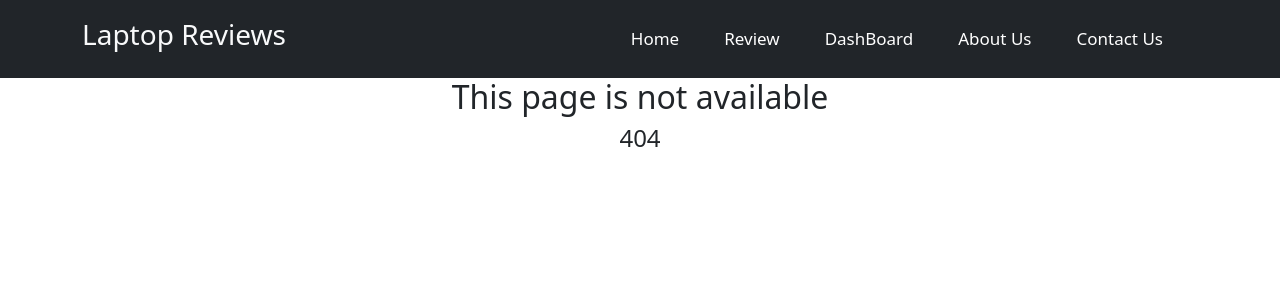
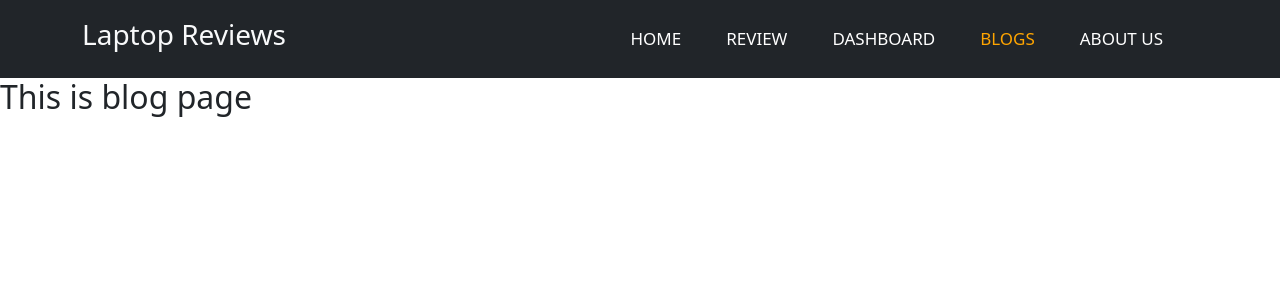
Before and after one commit to EmtiazHossainE2/msi-review, a React (Create React App) app: page /blogs in a window 1280 px wide. Before the commit this address had no page. Shown: the top 300 px of the page. Built offline with nearby package versions, Linux system fonts and the light colour scheme.

Commit message:
header added

```diff
--- a/src/App.js
+++ b/src/App.js
@@ -3,11 +3,11 @@ import 'bootstrap/dist/css/bootstrap.min.css';
 import { Route, Routes } from 'react-router-dom';
 import Home from './pages/Home/Home';
 import NotFound from './components/NotFound/NotFound';
-import Contact from './pages/Contact/Contact';
 import About from './pages/About/About';
 import Dashboard from './pages/Dashboard/Dashboard';
 import Review from './pages/Review/Review';
 import Header from './components/Header/Header';
+import Blogs from './pages/Blogs/Blogs';
 
 const App = () => {
     return (
@@ -17,8 +17,8 @@ const App = () => {
                 <Route path='/' element={<Home></Home>}></Route>
                 <Route path='/review' element={<Review></Review>}></Route>
                 <Route path='/dashboard' element={<Dashboard></Dashboard>}></Route>
+                <Route path='/blogs' element={<Blogs></Blogs>}></Route>
                 <Route path='/about-us' element={<About></About>}></Route>
-                <Route path='/contact-us' element={<Contact></Contact>}></Route>
                 <Route path='*' element={<NotFound></NotFound>}></Route>
             </Routes>
         </div>
--- a/src/components/Header/Header.js
+++ b/src/components/Header/Header.js
@@ -11,12 +11,12 @@ const Header = ({ cart }) => {
                     <Link className='text-light text-decoration-none' to='/'><h3 >Laptop Reviews</h3></Link>
                     <Navbar.Toggle aria-controls="responsive-navbar-nav" />
                     <Navbar.Collapse id="responsive-navbar-nav" className='justify-content-end '>
-                        <Nav className='nav-style'>
+                        <Nav className='nav-style text-uppercase'>
                             <CustomLink className='py-5' to='/'>Home</CustomLink>
                             <CustomLink className='py-5' to='/review'>Review</CustomLink>
                             <CustomLink className='py-5' to='/dashboard'>DashBoard</CustomLink>
+                            <CustomLink className='py-5' to='/blogs'>blogs</CustomLink>
                             <CustomLink className='py-5' to='/about-us'>About Us</CustomLink>
-                            <CustomLink className='py-5' to='/contact-us'>Contact Us</CustomLink>
                         </Nav>
                     </Navbar.Collapse>
                 </Container>
--- a/src/components/NotFound/NotFound.js
+++ b/src/components/NotFound/NotFound.js
@@ -1,10 +1,12 @@
 import React from 'react';
+import { Link } from 'react-router-dom';
 
 const NotFound = () => {
     return (
-        <div className='text-center'>
+        <div className='text-center mt-5'>
             <h2>This page is not available </h2>
             <h4>404</h4>
+            <Link to='/'><button className='btn btn-primary mt-4'>Go Home</button></Link>
         </div>
     );
 };
--- /dev/null
+++ b/src/pages/Blogs/Blogs.js
@@ -0,0 +1,11 @@
+import React from 'react';
+
+const Blogs = () => {
+    return (
+        <div>
+            <h2>This is blog page </h2>
+        </div>
+    );
+};
+
+export default Blogs;
--- a/src/pages/Contact/Contact.js
+++ /dev/null
@@ -1,11 +0,0 @@
-import React from 'react';
-
-const Contact = () => {
-    return (
-        <div>
-            <h2 className='text-center mt-5'>This is contact page</h2>
-        </div>
-    );
-};
-
-export default Contact;
```
